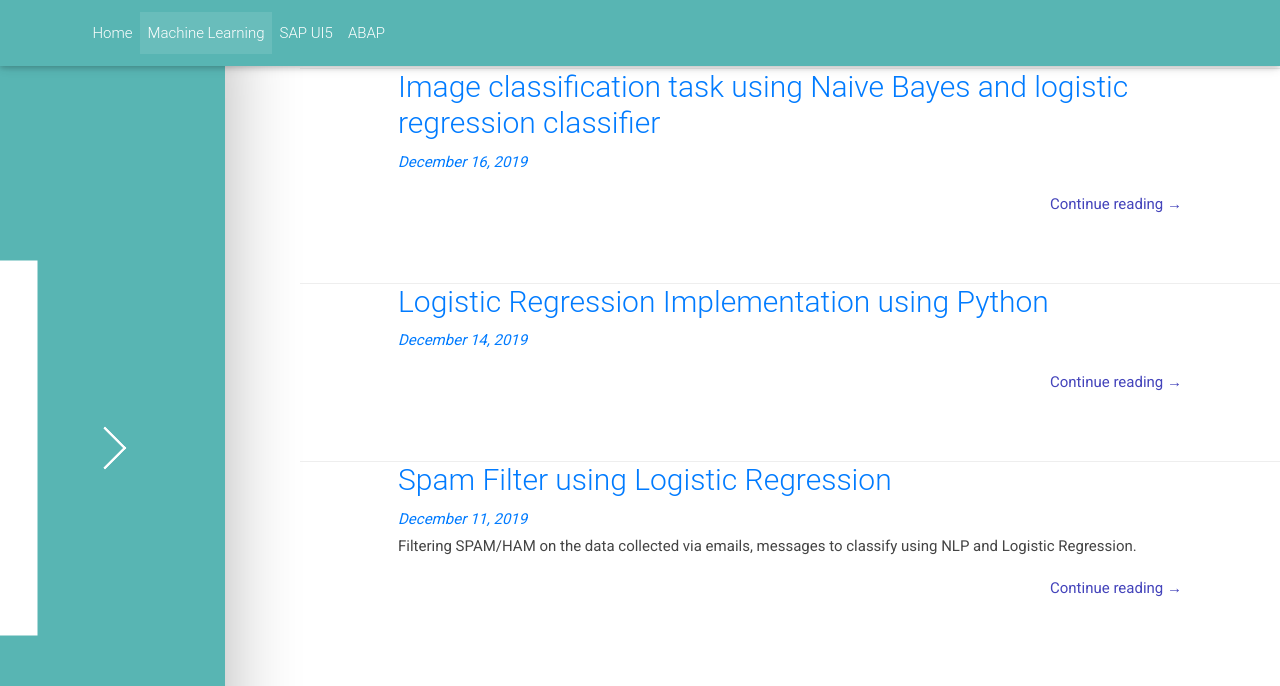
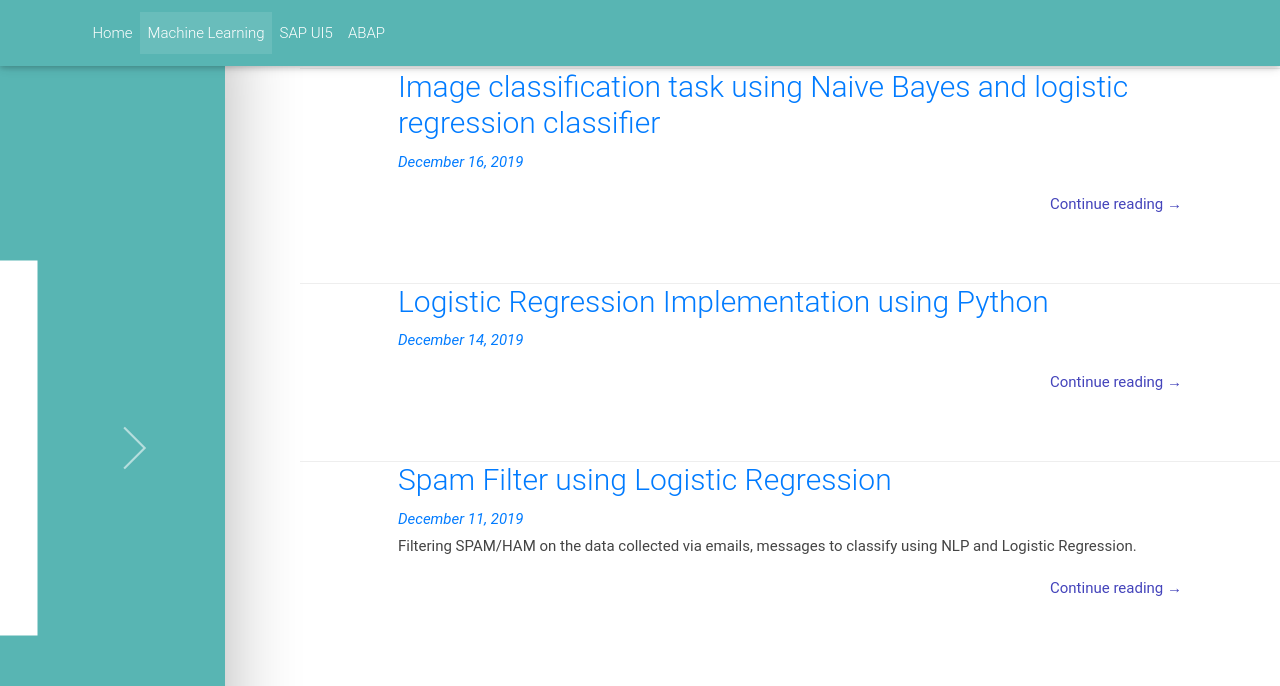
Before and after one commit to GauravChaudhary1/portfolio, a Jekyll site: the page built from machinelearning/index.html, in a window 1280 px wide. Shown: the top 686 px of the page. Built offline with Jekyll 4.4.1, drawn with Linux system fonts in a browser that asks for light colours; nearby versions of some CDN libraries; some web fonts are replaced; library files that are not in the unit come from our copies.

Commit message:
Sidebar CSS Change

```diff
--- a/_config.yml
+++ b/_config.yml
@@ -15,6 +15,8 @@ plugins:
   - jekyll-gist
   - jekyll-feed
 
+paginate: 2
+
 
 defaults:
   # _posts
--- a/_includes/bloghead.html
+++ b/_includes/bloghead.html
@@ -60,7 +60,7 @@
     <!-- Font Awesome -->
     <link rel="stylesheet" href="https://use.fontawesome.com/releases/v5.11.2/css/all.css">
     <link rel="stylesheet" href="https://www.w3schools.com/w3css/4/w3.css">
-    <link rel='stylesheet' href='https://fonts.googleapis.com/css?family=Roboto'>
+    <!-- <link rel='stylesheet' href='https://fonts.googleapis.com/css?family=Roboto'> -->
     <link rel="stylesheet" href="https://cdnjs.cloudflare.com/ajax/libs/font-awesome/4.7.0/css/font-awesome.min.css">
     <!-- Bootstrap core CSS -->
     <link href="/styles/bootstrap.min.css" rel="stylesheet">
--- a/_includes/head.html
+++ b/_includes/head.html
@@ -60,7 +60,7 @@
     <!-- Font Awesome -->
     <link rel="stylesheet" href="https://use.fontawesome.com/releases/v5.11.2/css/all.css">
     <link rel="stylesheet" href="https://www.w3schools.com/w3css/4/w3.css">
-    <link rel='stylesheet' href='https://fonts.googleapis.com/css?family=Roboto'>
+    <!-- <link rel='stylesheet' href='https://fonts.googleapis.com/css?family=Roboto'> -->
     <link rel="stylesheet" href="https://cdnjs.cloudflare.com/ajax/libs/font-awesome/4.7.0/css/font-awesome.min.css">
     <!-- Bootstrap core CSS -->
     <link href="/styles/bootstrap.min.css" rel="stylesheet">
--- a/styles/sidebar.css
+++ b/styles/sidebar.css
@@ -32,6 +32,14 @@
     font-family: "Open Sans", Helvetica, Arial, sans-serif; */
     background: #58b5b3;
   }
+
+  @keyframes arrows {
+    to {
+      transform: translateX(100%) rotate(45deg);
+      opacity: 0;
+    }
+  }
+
   .static:before, .static:after {
     content: "";
     position: absolute;
```
Also changed, not shown: _includes/body.html (+7 -1 lines).
